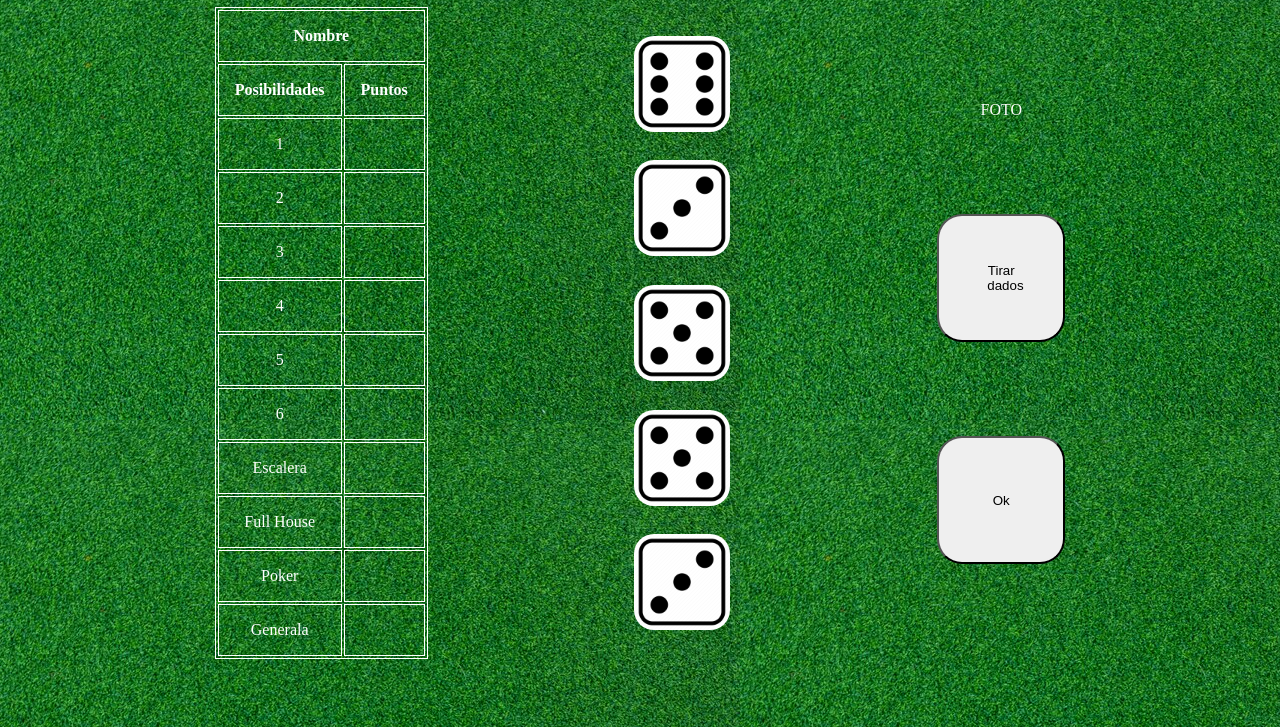
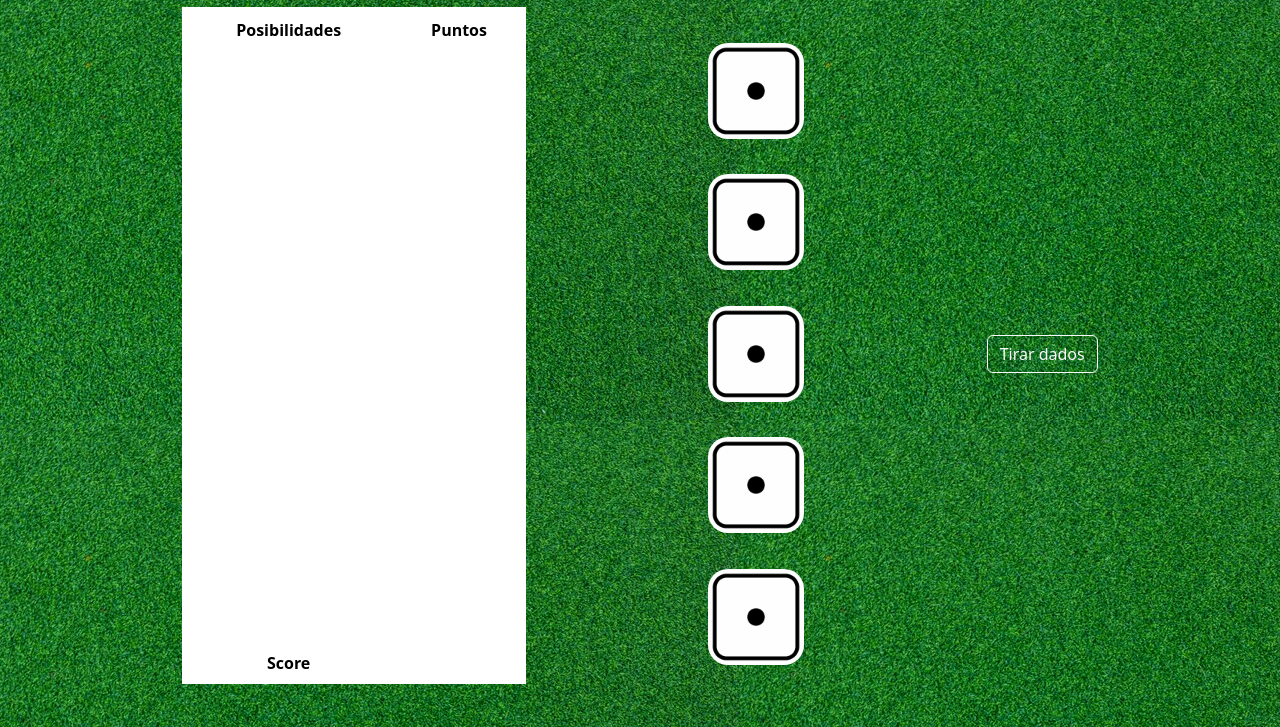
Before and after one commit to andresrive/proyectoGenerala, a plain HTML site: page index.html in a window 1280 px wide. Shown: the part 73-800 px from the top of the page. Drawn offline with nearby package versions, Linux system fonts and the light colour scheme.

Commit message:
cambio de tabla y bootstrap

```diff
--- a/app.js
+++ b/app.js
@@ -175,7 +175,7 @@ window.onload = () => {
         }
 
         start() {
-            this.cubilete.crearDados()
+
 
             //1 - mostrar pantalla bienvenida
             // 2 - boton de start (oculta un div y muestraa otro)
@@ -183,6 +183,7 @@ window.onload = () => {
         } // boton DOM
 
         play() {
+            this.cubilete.crearDados()
             this.cubilete.tirarDado()
 
             console.log("LLamadasATirarDados dentro de play()" + llamadasATirarDados)
@@ -207,13 +208,18 @@ window.onload = () => {
 
 
     }
-    // end() { } //cuando se completa el tablero
+    // end() {
+    //     this.tablero.objPosibilidades[i].declarado.forEach(() => {
+    //         // una funcion que itere sobre el array y mire si declarado es true
+    //         //si sí, que el juego pare y no deje dar más a tirar dados
+    //     })
+    // } //cuando se completa el tablero
 
 
 
     let juego = new Juego()
-    juego.start()
-    juego.play()
+    // juego.start()
+    // juego.play()
 
 
     // EVENTOS VARIOS
--- a/css/style.css
+++ b/css/style.css
@@ -3,7 +3,8 @@ body {
     background-image: url("../images/fondoProvisional.jpg");
     background-color: green;
     background-repeat: repeat;
-    color: white;
+    color: white
+
 }
 
 #hidden {
@@ -17,24 +18,39 @@ body {
     width: 40rem;
 }
 
+h1 {
+    margin-bottom: 2rem;
+}
+
+#main {
+    color: white;
+}
 .button {
     padding: 2rem 3rem;
     border-radius: 25px;
     width: 8rem;
     height: 8rem;
+    color: white
 }
 
 #hidden button {
     display: block;
 }
 
-table, th, td {
-    border: 1px solid white;
+#tabla {
+    padding: 3rem
+}
+
+#table, th, td {
+    border: 3px solid white;
     text-align: center;
 }
 
-td, th {
-    padding: 1rem;
+#tabla td, th {
+    padding: 1rem 4rem;
+    color: white;
+    font-size: 1rem;
+
 }
 
 h1 {
--- a/index.html
+++ b/index.html
@@ -6,6 +6,8 @@
     <meta http-equiv="X-UA-Compatible" content="IE=edge">
     <meta name="viewport" content="width=device-width, initial-scale=1.0">
     <title>Generala</title>
+    <link href="https://cdn.jsdelivr.net/npm/bootstrap@5.3.0-alpha1/dist/css/bootstrap.min.css" rel="stylesheet"
+        integrity="sha384-GLhlTQ8iRABdZLl6O3oVMWSktQOp6b7In1Zl3/Jr59b6EGGoI1aFkw7cmDA6j6gD" crossorigin="anonymous">
     <link rel="stylesheet" href="css/style.css">
 </head>
 
@@ -20,14 +22,9 @@
         <button class="button">Iniciar</button>
     </div>
     <h1>GENERALA</h1>
-    <main>
+    <main id="main">
         <div id="areaTabla">
-            <table id="tabla">
-                <tr>
-                    <th colspan="2" id="nombreJugador">
-                        Nombre
-                    </th>
-                </tr>
+            <table id="tabla" class="table table-hover">
                 <tr>
                     <th>
                         Posibilidades
@@ -116,6 +113,14 @@
 
                     </td>
                 </tr>
+                <tr>
+                    <th id="subTitulo">
+                        Score
+                    </th>
+                    <th id="resultadoJuego">
+
+                    </th>
+                </tr>
             </table>
         </div>
         <div class="dados">
@@ -127,15 +132,15 @@
             <img src="./images/imagenDado1.png" alt="imagenDado5" id="dado5">
         </div>
         <div id="score">
-            <div id="profilePic">FOTO</div>
-            <button id="tirarDados" class="button">Tirar dados</button>
-            <button id="botonOk" class="button">Ok</button>
+            <button id="tirarDados" type="button" class="btn btn-outline-light" class="button">Tirar dados</button>
         </div>
     </main>
 
 
 
-
+    <script src="https://cdn.jsdelivr.net/npm/bootstrap@5.3.0-alpha1/dist/js/bootstrap.bundle.min.js"
+        integrity="sha384-w76AqPfDkMBDXo30jS1Sgez6pr3x5MlQ1ZAGC+nuZB+EYdgRZgiwxhTBTkF7CXvN"
+        crossorigin="anonymous"></script>
     <script src="app.js"></script>
 </body>
 
```
